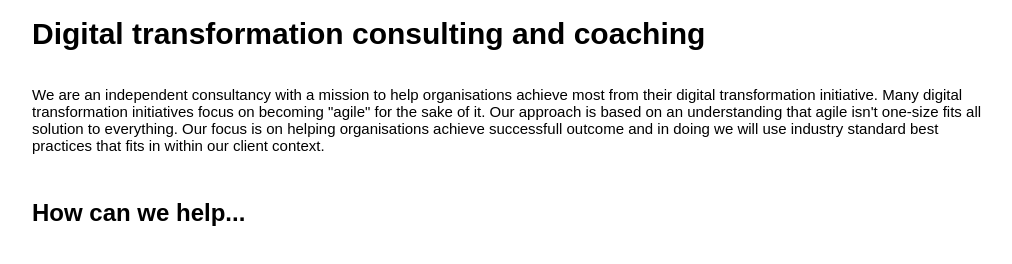
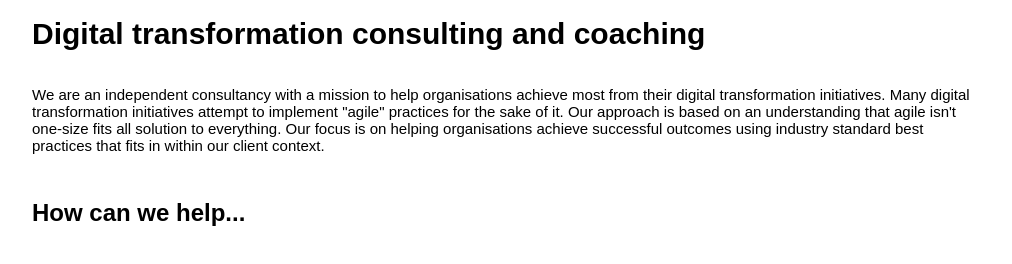
Before and after one commit to vishalsevi/vishalsevi.github.io, a plain HTML site: page index.html in a window 1280 px wide. Shown: the part 153-417 px from the top of the page, without its empty margins (133-1145 px from the left). Drawn offline with Linux system fonts and the light colour scheme.

Commit message:
Update index.html

```diff
--- a/index.html
+++ b/index.html
@@ -84,8 +84,8 @@
         <div>
             <h2 class="main-header">Digital transformation consulting and coaching</h2>
             <p class="para">
-            We are an independent consultancy with a mission to help organisations achieve most from their digital transformation initiative. Many digital transformation initiatives focus on becoming "agile" for the sake of it. Our approach is based on an understanding that agile isn't one-size fits all solution to everything.
-            Our focus is on helping organisations achieve successfull outcome and in doing we will use industry standard best practices that fits in within our client context.
+            We are an independent consultancy with a mission to help organisations achieve most from their digital transformation initiatives. Many digital transformation initiatives attempt to implement "agile" practices for the sake of it. Our approach is based on an understanding that agile isn't one-size fits all solution to everything.
+            Our focus is on helping organisations achieve successful outcomes using industry standard best practices that fits in within our client context.
              </p>
         <div>
 
```
